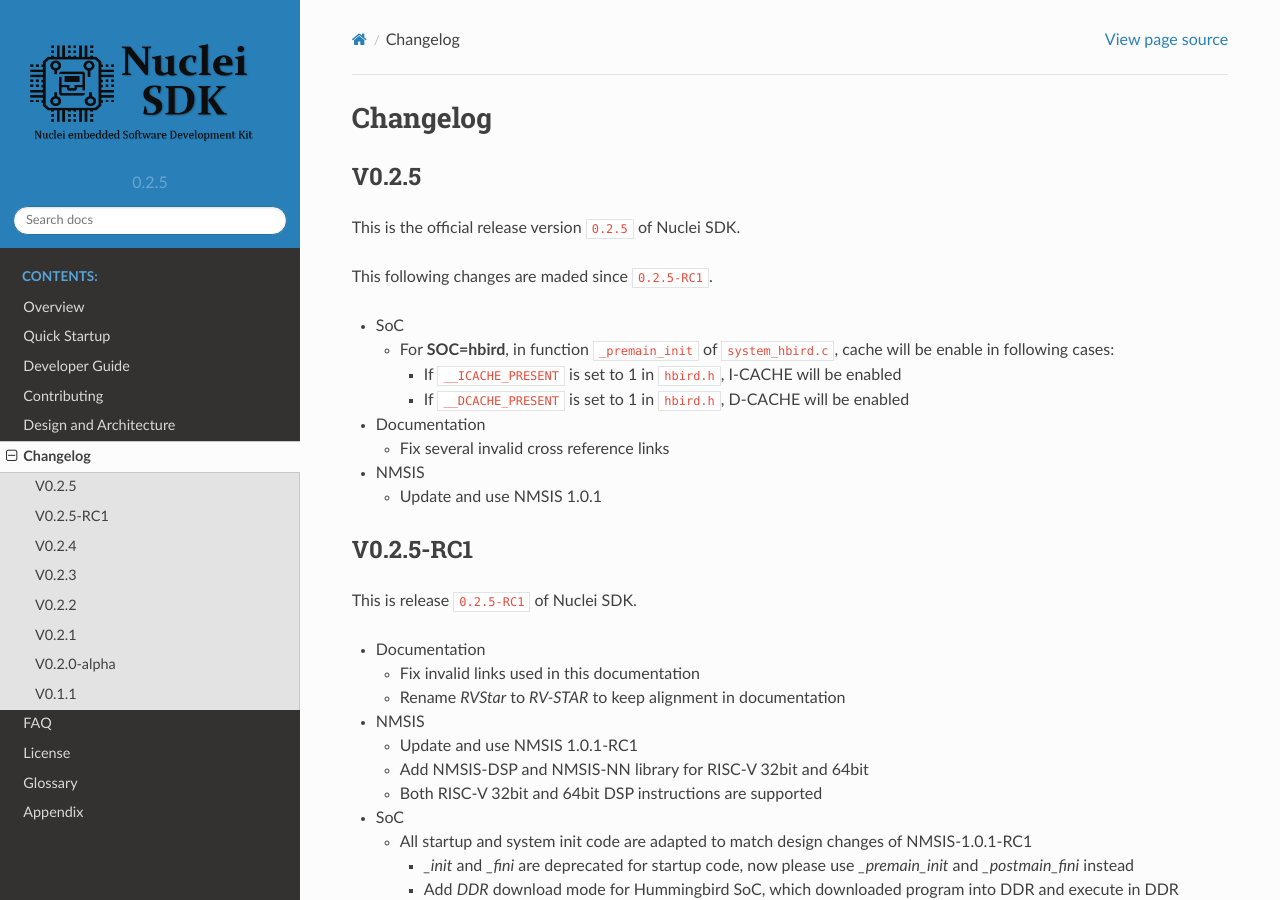
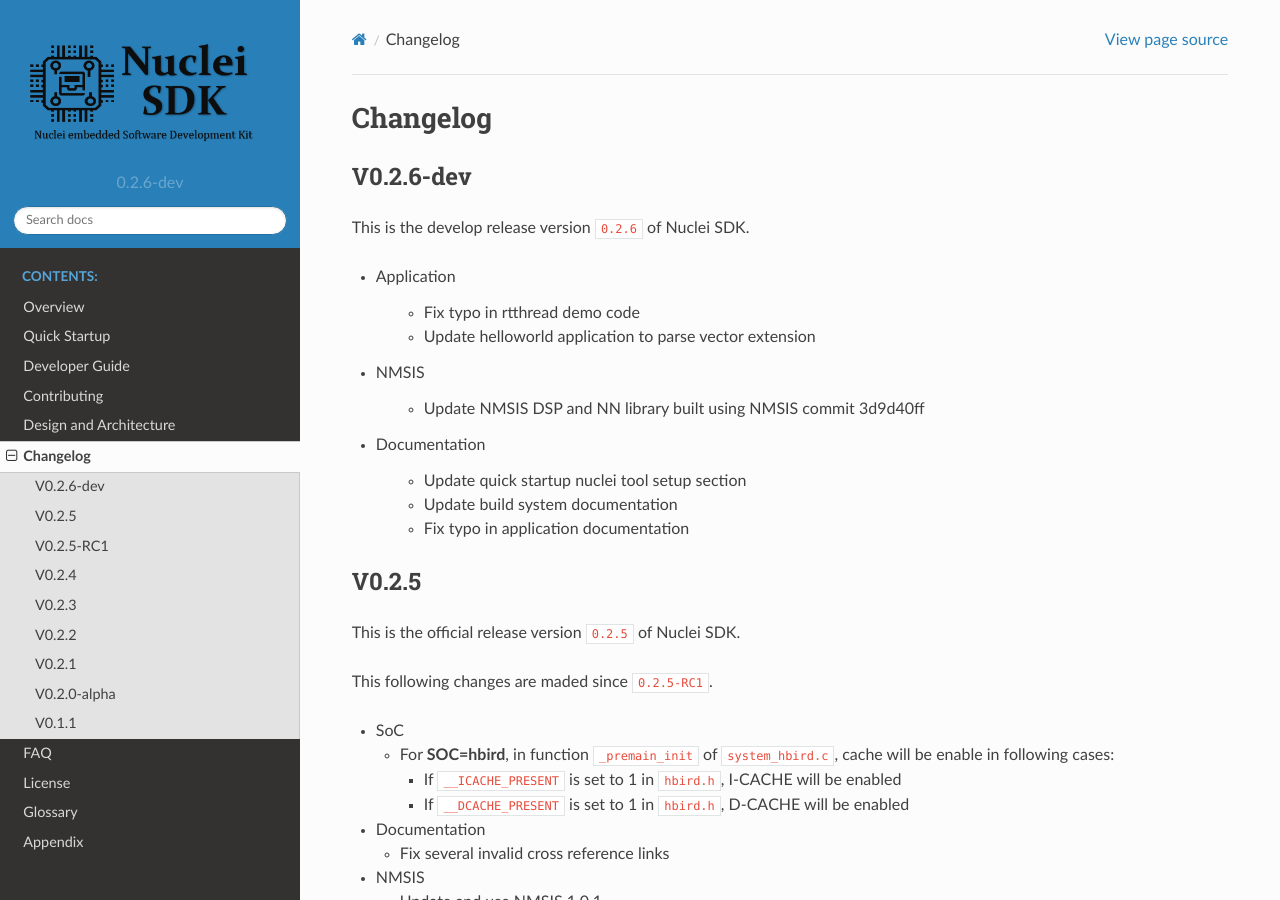
Before and after one commit to Nuclei-Software/nuclei-sdk, a Sphinx documentation site: the page built from doc/source/changelog.rst, in a window 1280 px wide and 900 px high. Built offline with Sphinx 7.4.7 and the Read the Docs theme 2.0.0, drawn with Linux system fonts in a browser that asks for light colours.

Commit message:
doc: Add changelog for 0.2.6-dev
Signed-off-by: Huaqi Fang <578567190@qq.com>

```diff
--- a/doc/source/changelog.rst
+++ b/doc/source/changelog.rst
@@ -2,6 +2,26 @@
 
 Changelog
 =========
+
+V0.2.6-dev
+----------
+
+This is the develop release version ``0.2.6`` of Nuclei SDK.
+
+* Application
+
+    - Fix typo in rtthread demo code
+    - Update helloworld application to parse vector extension
+
+* NMSIS
+
+    - Update NMSIS DSP and NN library built using NMSIS commit 3d9d40ff
+
+* Documentation
+
+    - Update quick startup nuclei tool setup section
+    - Update build system documentation
+    - Fix typo in application documentation
 
 V0.2.5
 ------
--- a/doc/source/conf.py
+++ b/doc/source/conf.py
@@ -21,10 +21,10 @@
 author = 'Nuclei'
 
 # The short X.Y version
-version = '0.2.5'
+version = '0.2.6-dev'
 
 # The full version, including alpha/beta/rc tags
-release = '0.2.5'
+release = '0.2.6-dev'
 
 
 # -- General configuration ---------------------------------------------------
--- a/package.json
+++ b/package.json
@@ -1,6 +1,6 @@
 {
     "name": "framework-nuclei-sdk",
     "description": "Nuclei N/NX Embedded SDK",
-    "version": "0.2.5",
+    "version": "0.2.6-dev",
     "url": "https://github.com/Nuclei-Software/nuclei-sdk/"
 }
```
